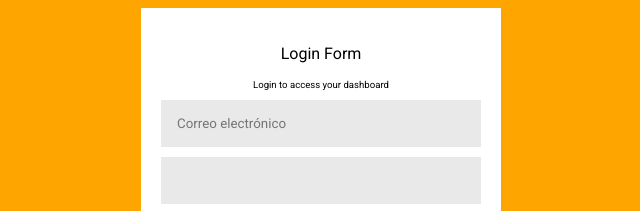
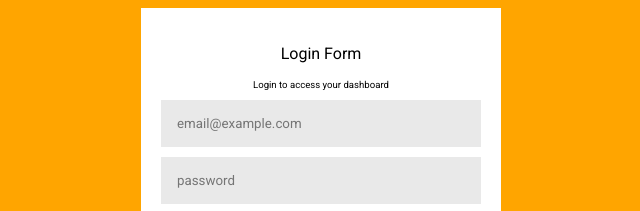
Before and after one commit to fpaniagua-ifct0609-2020/fpaniagua-ifct0609-2020.github.io, a plain HTML site: page index.html in a window 1280 px wide. Shown: the top 211 px of the page, 319-959 px from the left. Drawn offline with Linux system fonts and the light colour scheme.

Commit message:
Placeholder

```diff
--- a/index.html
+++ b/index.html
@@ -25,8 +25,8 @@
         <p>Login Form</p>
         <p class="textoChico">Login to access your dashboard</p>
         <form action="" method="">
-            <input class="ancho100 fondoGris" type="email" name="" id="email" placeholder="Correo electrónico">
-            <input class="ancho100 fondoGris" type="password" name="" id="micontrasenya">
+            <input class="ancho100 fondoGris" type="email" name="" id="email" placeholder="email@example.com">
+            <input class="ancho100 fondoGris" type="password" name="" id="micontrasenya" placeholder="password">
             <input class="botonazul" type="button" value="Validar" onclick="validar()">
         </form>
         <p class="textoChico">Don't have an account? Sign Up</p>
```
